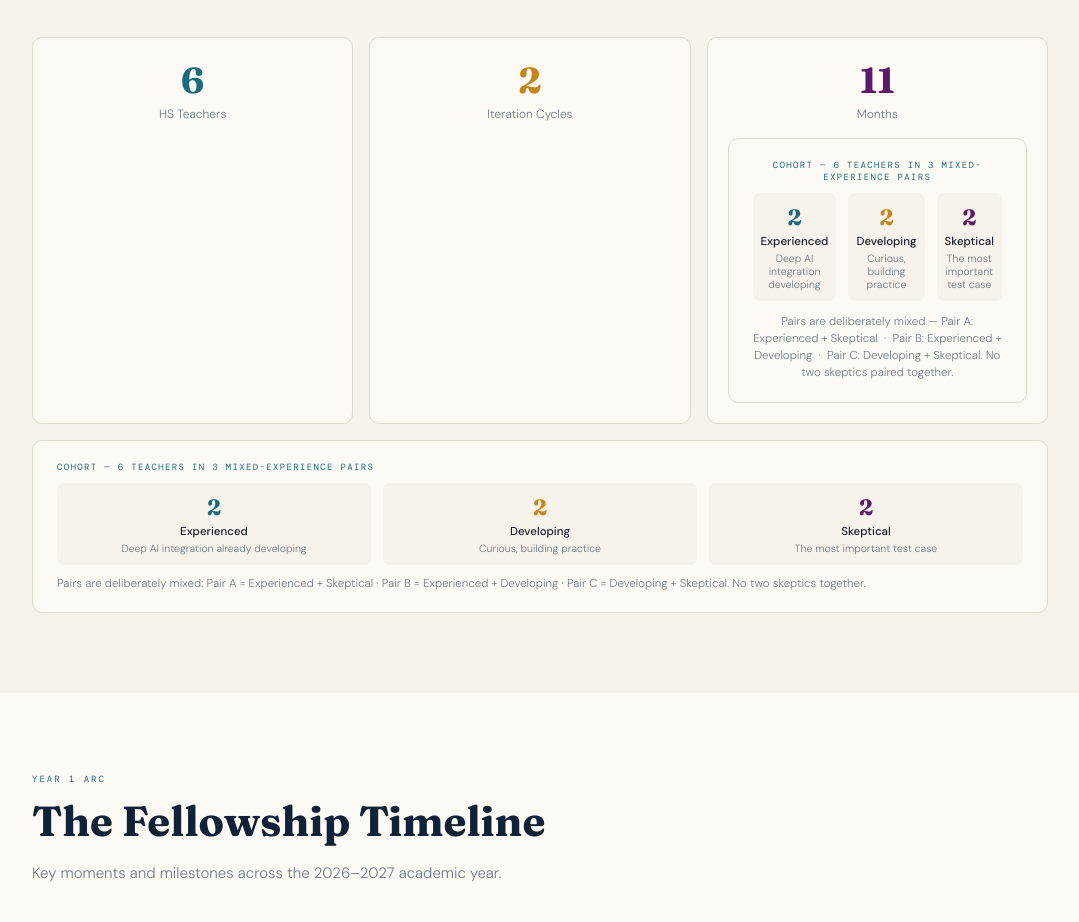
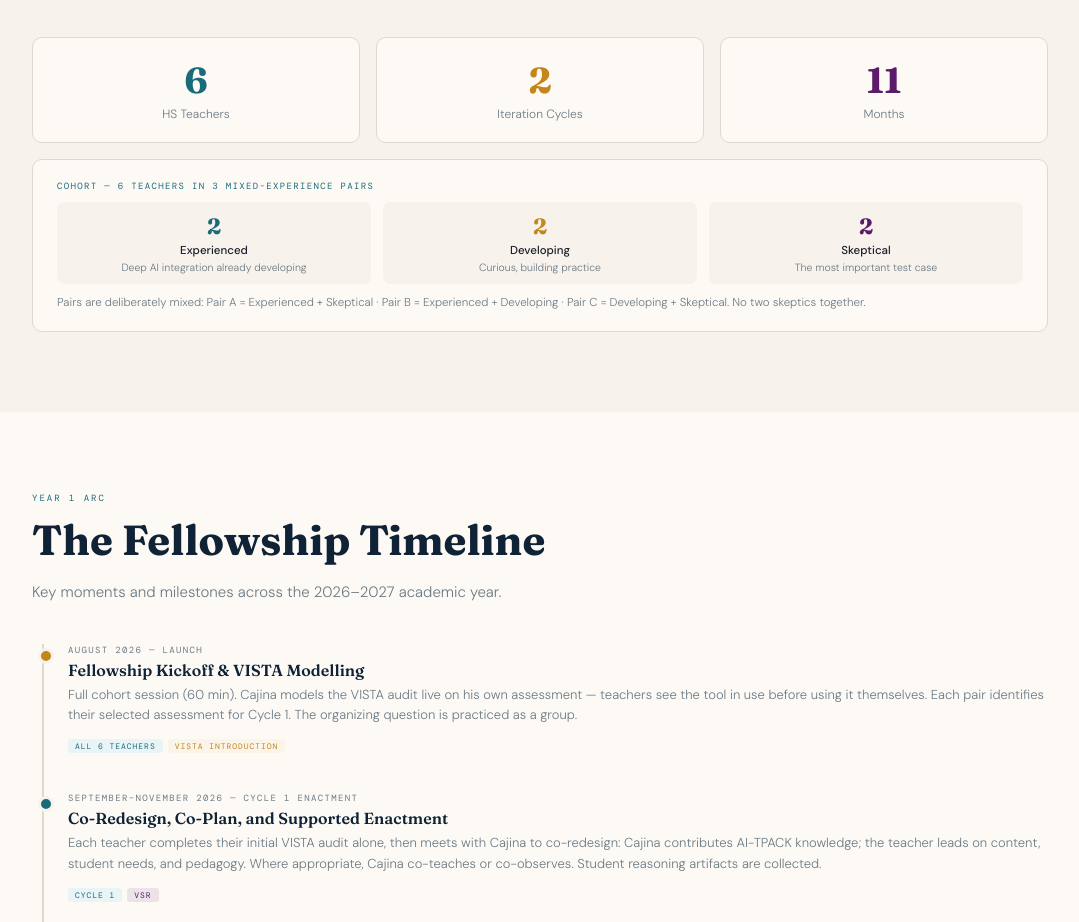
Before and after one commit to AJ-AIEd/vista-fellowship, a plain HTML site: page index.html in a window 1280 px wide. Shown: the part 1420-2342 px from the top of the page, without its empty margins (100-1179 px from the left). Drawn offline with nearby package versions, Linux system fonts and the light colour scheme.

Commit message:
Update index.html

```diff
--- a/index.html
+++ b/index.html
@@ -142,7 +142,7 @@ footer{background:var(--navy);padding:40px 32px;text-align:center;margin-top:60p
   <a href="#cycles" class="nav-link">Cycles</a>
   <a href="#vista" class="nav-link">VISTA</a>
   <a href="#resources" class="nav-link">Resources</a>
-  <a href="vista.html" class="nav-cta" target="_blank">Open VISTA →</a>
+  <a href="/vista" class="nav-cta" target="_blank">Open VISTA →</a>
 </nav>
 
 <!-- HERO -->
@@ -184,27 +184,6 @@ footer{background:var(--navy);padding:40px 32px;text-align:center;margin-top:60p
     <div style="background:var(--paper);border:1.5px solid var(--border);border-radius:10px;padding:20px;text-align:center">
       <div style="font-family:'Fraunces',serif;font-size:36px;font-weight:700;color:var(--purple)">11</div>
       <div style="font-size:12px;color:var(--muted);margin-top:4px">Months</div>
-  <div style="background:var(--paper);border:1.5px solid var(--border);border-radius:10px;padding:20px 24px;margin-top:16px">
-    <div style="font-family:'DM Mono',monospace;font-size:9px;letter-spacing:.15em;text-transform:uppercase;color:var(--teal);margin-bottom:10px">Cohort — 6 Teachers in 3 Mixed-Experience Pairs</div>
-    <div style="display:grid;grid-template-columns:1fr 1fr 1fr;gap:12px;margin-bottom:12px">
-      <div style="text-align:center;padding:10px 8px;background:var(--cream);border-radius:7px">
-        <div style="font-size:22px;font-weight:700;font-family:'Fraunces',serif;color:var(--teal)">2</div>
-        <div style="font-size:11.5px;color:var(--text);font-weight:500;margin:3px 0">Experienced</div>
-        <div style="font-size:10.5px;color:var(--muted)">Deep AI integration developing</div>
-      </div>
-      <div style="text-align:center;padding:10px 8px;background:var(--cream);border-radius:7px">
-        <div style="font-size:22px;font-weight:700;font-family:'Fraunces',serif;color:var(--gold)">2</div>
-        <div style="font-size:11.5px;color:var(--text);font-weight:500;margin:3px 0">Developing</div>
-        <div style="font-size:10.5px;color:var(--muted)">Curious, building practice</div>
-      </div>
-      <div style="text-align:center;padding:10px 8px;background:var(--cream);border-radius:7px">
-        <div style="font-size:22px;font-weight:700;font-family:'Fraunces',serif;color:var(--purple)">2</div>
-        <div style="font-size:11.5px;color:var(--text);font-weight:500;margin:3px 0">Skeptical</div>
-        <div style="font-size:10.5px;color:var(--muted)">The most important test case</div>
-      </div>
-    </div>
-    <div style="font-size:11.5px;color:var(--muted);line-height:1.5">Pairs are deliberately mixed &mdash; Pair A: Experienced + Skeptical &nbsp;&middot;&nbsp; Pair B: Experienced + Developing &nbsp;&middot;&nbsp; Pair C: Developing + Skeptical. No two skeptics paired together.</div>
-  </div>
     </div>
   </div>
   <div style="background:var(--paper);border:1.5px solid var(--border);border-radius:10px;padding:20px 24px;margin-top:16px">
@@ -399,7 +378,7 @@ footer{background:var(--navy);padding:40px 32px;text-align:center;margin-top:60p
       <div class="rc-sub">Complete proposal with theoretical framework, research base, cycle design, evaluation plan, and appendices.</div>
       <span class="rc-badge pdf">PDF Download</span>
     </a>
-    <a href="vista.html" class="resource-card" target="_blank">
+    <a href="/vista" class="resource-card" target="_blank">
       <div class="rc-icon">🔭</div>
       <div class="rc-label">Assessment Tool</div>
       <div class="rc-title">VISTA Protocol — Interactive Website</div>
@@ -472,7 +451,7 @@ footer{background:var(--navy);padding:40px 32px;text-align:center;margin-top:60p
     <a href="#cycles" class="footer-link">Cycles</a>
     <a href="#vista" class="footer-link">VISTA</a>
     <a href="#resources" class="footer-link">Resources</a>
-    <a href="vista.html" class="footer-link" target="_blank">VISTA Protocol Tool</a>
+    <a href="/vista" class="footer-link" target="_blank">VISTA Protocol Tool</a>
   </div>
   <div style="margin-top:20px;font-family:'DM Mono',monospace;font-size:9px;letter-spacing:.1em;color:rgba(139,168,181,.25)">Andrew Cajina · High School Mathematics · Colegio Nueva Granada · Bogotá, Colombia</div>
 </footer>
```
